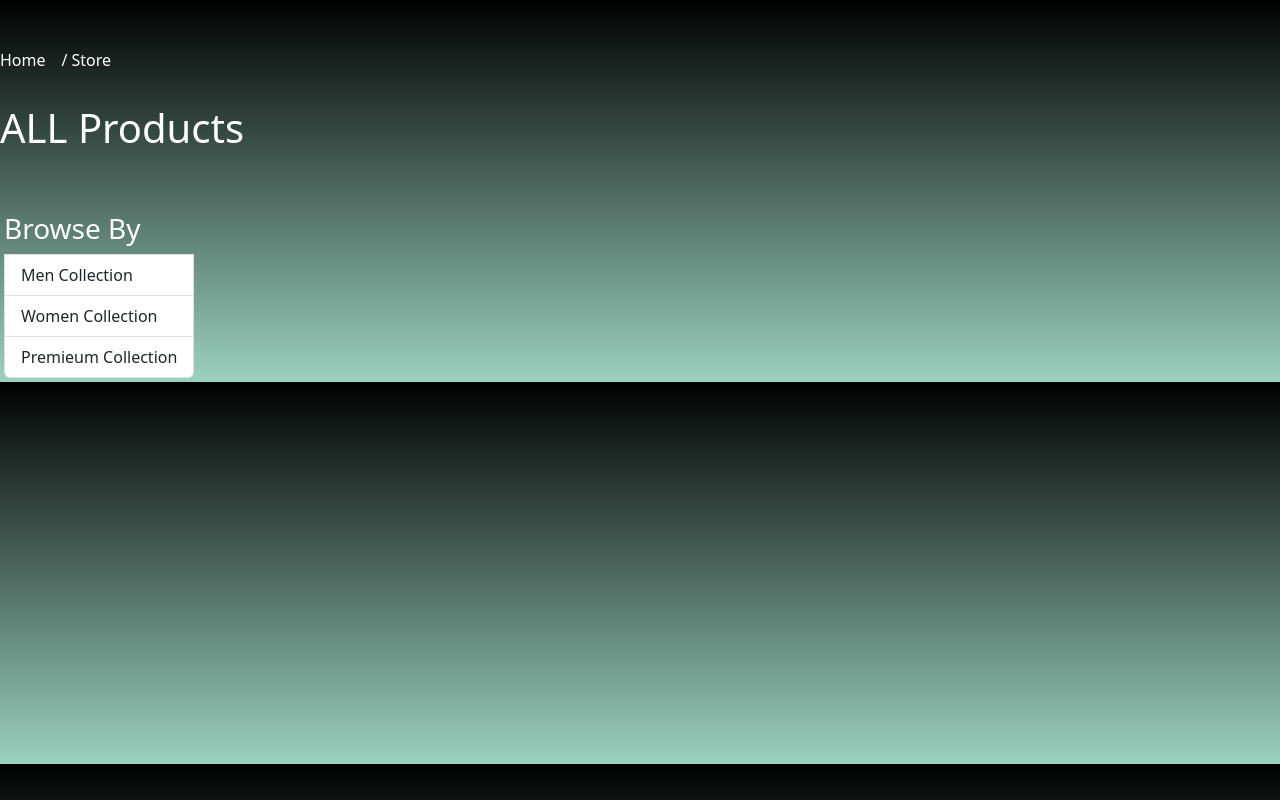
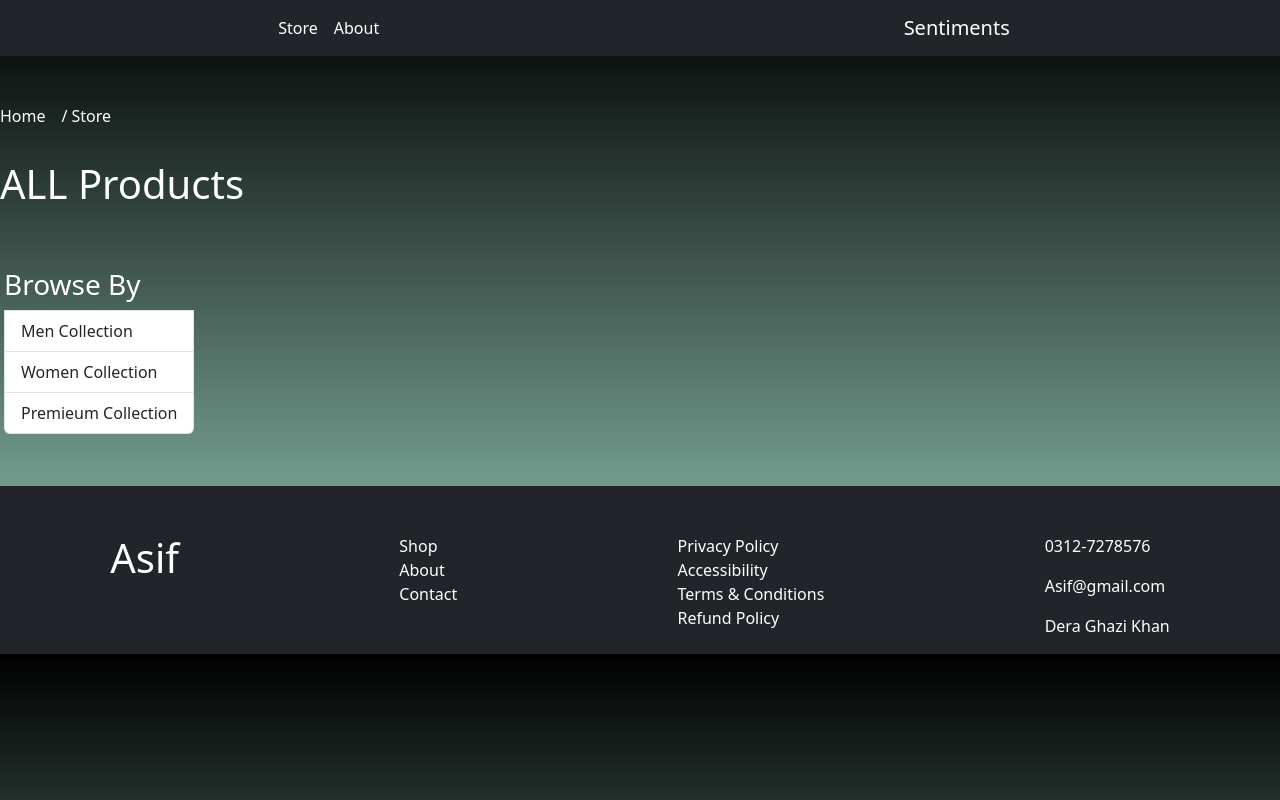
Before and after one commit to masifafghan/Sentiments-web, a React (Create React App) app: page /Store in a window 1280 px wide. Built offline with nearby package versions, Linux system fonts and the light colour scheme.

Commit message:
navbar and footer section

```diff
--- a/src/Pages/Store.jsx
+++ b/src/Pages/Store.jsx
@@ -5,6 +5,24 @@ import '../App.css'
 function store(){
     return(
         <>
+       <nav className="navbar navbar-expand-sm text-light bg-dark">
+          <div className="container-fluid">
+            <button className="navbar-toggler"  type="button" data-bs-toggle="collapse" data-bs-target="#navbarSupportedContent" aria-controls="navbarSupportedContent" aria-expanded="false" aria-label="Toggle navigation">
+              <span className="navbar-toggler-icon"></span>
+            </button>
+             <div className="collapse navbar-collapse" id="navbarSupportedContent">
+               <ul className="navbar-nav mb-2 mb-lg-0 m-auto">
+                <li className="nav-item">
+                  <Link className="nav-link text-white" to="/store">Store</Link>
+                </li>
+                <li className="nav-item">
+                  <Link className="nav-link text-white" to="/about">About</Link>
+               </li>
+              </ul>
+             <span className="navbar-brand m-auto text-white">Sentiments</span>
+            </div>
+          </div>
+        </nav>
         <body class='bg-dark'>
       <nav1 aria-label="breadcrumb">
        <ol class="breadcrumb mt-5">
@@ -23,6 +41,32 @@ function store(){
            <a id='ahover' class="list-group-item list-group-item-action  ">Premieum Collection</a>
         </div>
     </div>
+     <br/>
+    <br/>
+    <section className="d-flex bg-dark" id="dev">
+     <h1 className="text-white mx-auto mt-5">Asif</h1>
+       <div className="mx-auto mt-5">
+         <Link className="nav-link text-white" to="/store">Shop</Link>
+         <Link className="nav-link text-white" to="/">About</Link>
+         <Link className="nav-link text-white" to="/">Contact</Link>
+       </div>
+       <div className="w-10 mx-auto mt-5 text-white">
+       <p>
+          Privacy Policy <br />
+          Accessibility <br />
+          Terms & Conditions <br />
+          Refund Policy
+        </p>
+       </div>
+       <div className="w-10 mx-auto mt-5 text-white d-block">
+         <p>0312-7278576</p>
+         <p>Asif@gmail.com</p>
+         <p>Dera Ghazi Khan</p>
+       </div>
+       <br/>
+    <br/>
+    <br/>
+    </section>
     </body>
         </>
     );
```
